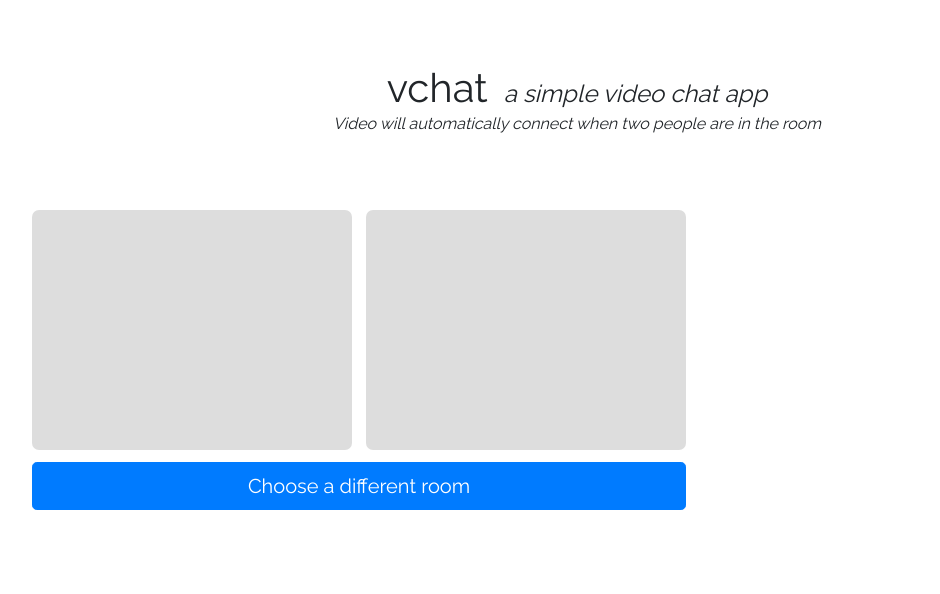
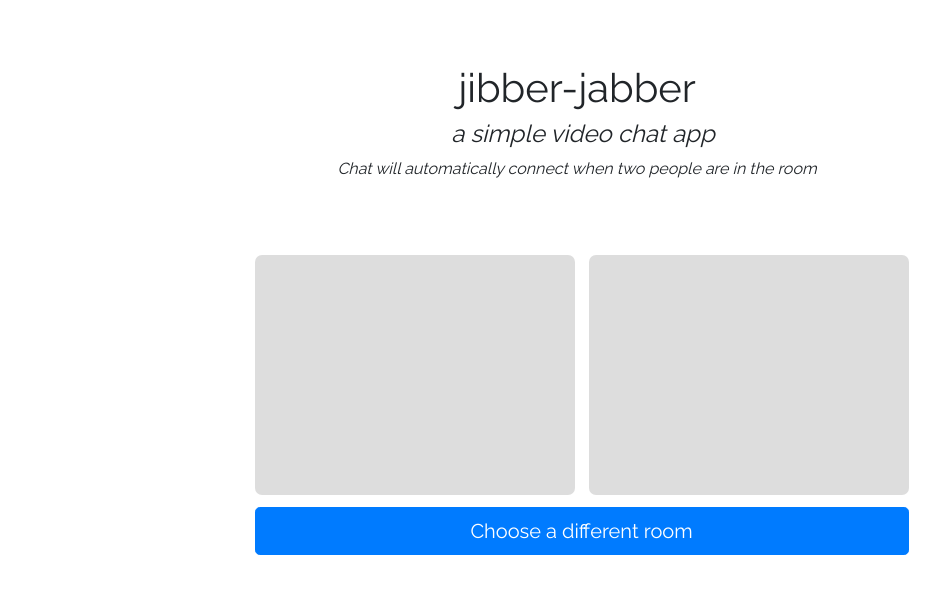
Before and after one commit to lieberscott/jibber-jabber, a plain HTML site: page views/chat.html in a window 1280 px wide. Shown: the whole page, without its empty margins (63-1003 px from the left). Drawn offline with nearby package versions, Linux system fonts and the light colour scheme; files that its build step writes are made by us from their sources; no server answers; files whose address does not match are found by name.

Commit message:
🔪🚛 Updated with Glitch

```diff
--- a/public/indexclient.js
+++ b/public/indexclient.js
@@ -1,5 +1,4 @@
 const handleClick = () => {
   let room = document.getElementById("input").value;
-
   location = "/" + room;
 }
--- a/public/style.css
+++ b/public/style.css
@@ -22,7 +22,7 @@ header {
 }
 
 header h1, header h2 {
-  display: inline;
+  display: block;
 }
 
 header h1 a, header h2 a, header h1 a:hover, header h2 a:hover {
@@ -54,3 +54,9 @@ video {
 #basic-addon2 {
   cursor: pointer;
 }
+
+.center {
+  display: block;
+  margin: 0 auto;
+  width: 665px;
+}
--- a/views/chat.html
+++ b/views/chat.html
@@ -12,14 +12,16 @@
   <body>
     <div class="container container-fluid">
       <header>
-        <h1><a href="/">vchat</a></h1>
+        <h1><a href="/">jibber-jabber</a></h1>
         <h2><a href="/">a simple video chat app</a></h2>
-        <p>Video will automatically connect when two people are in the room</p>
+        <p>Chat will automatically connect when two people are in the room</p>
       </header>
-      <video id="yourVideo" autoplay muted>Stream unavailable</video>
-      <video id="friendsVideo" autoplay>Stream unavailable</video>
-      <br />
-      <button onclick="newRoom()" type="button" class="btn btn-primary btn-lg">Choose a different room</button>
+      <div class="center">
+        <video id="yourVideo" autoplay muted>Stream unavailable</video>
+        <video id="friendsVideo" autoplay>Stream unavailable</video>
+        <br />
+        <button onclick="newRoom()" type="button" class="btn btn-primary btn-lg">Choose a different room</button>
+      </div>
     </div>
   </body>
 </html>
```
Also changed, not shown: views/index.html (+1 -1 lines).
